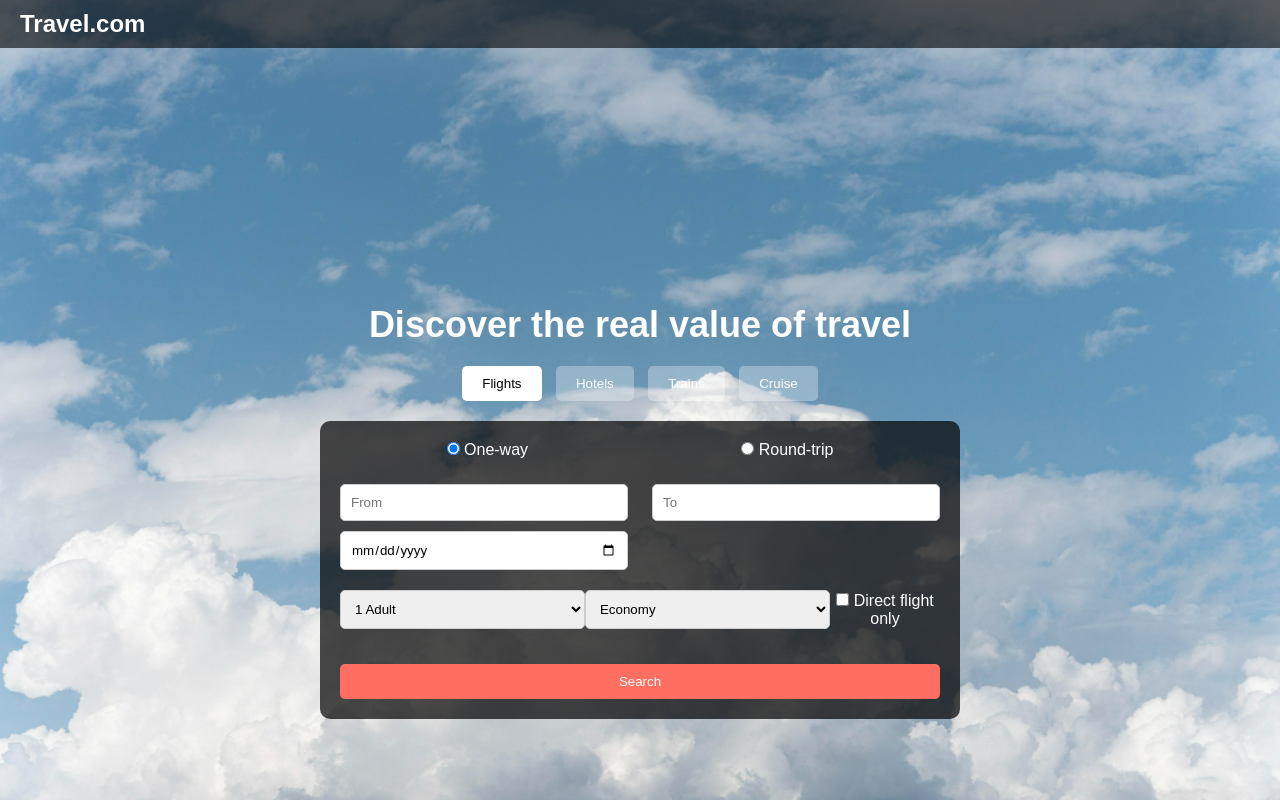
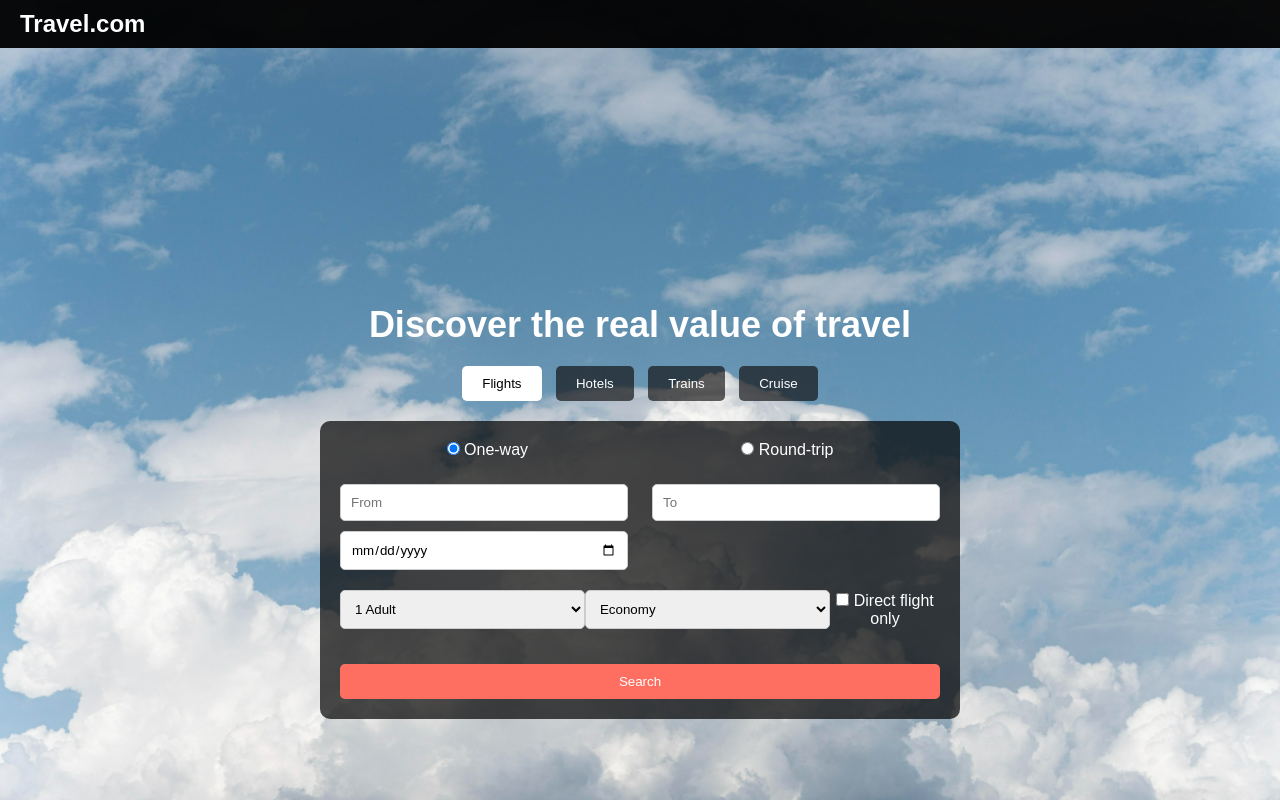
Before and after one commit to sreejithore/sreejithore.github.io, a plain HTML site: page book.html in a window 1280 px wide. Drawn offline with Linux system fonts and the light colour scheme.

Commit message:
Update book.css

```diff
--- a/book.css
+++ b/book.css
@@ -21,7 +21,7 @@ body, h1, input, select, button {
     display: flex;
     justify-content: space-between;
     padding: 10px 20px;
-    background: rgba(0, 0, 0, 0.6);
+    background: rgba(0, 0, 0, 0.952);
   }
 
   .logo {
@@ -48,7 +48,7 @@ body, h1, input, select, button {
   }
 
   .tab {
-    background: rgba(255, 255, 255, 0.3);
+    background: rgba(11, 10, 10, 0.642);
     color: white;
     border: none;
     padding: 10px 20px;
```
